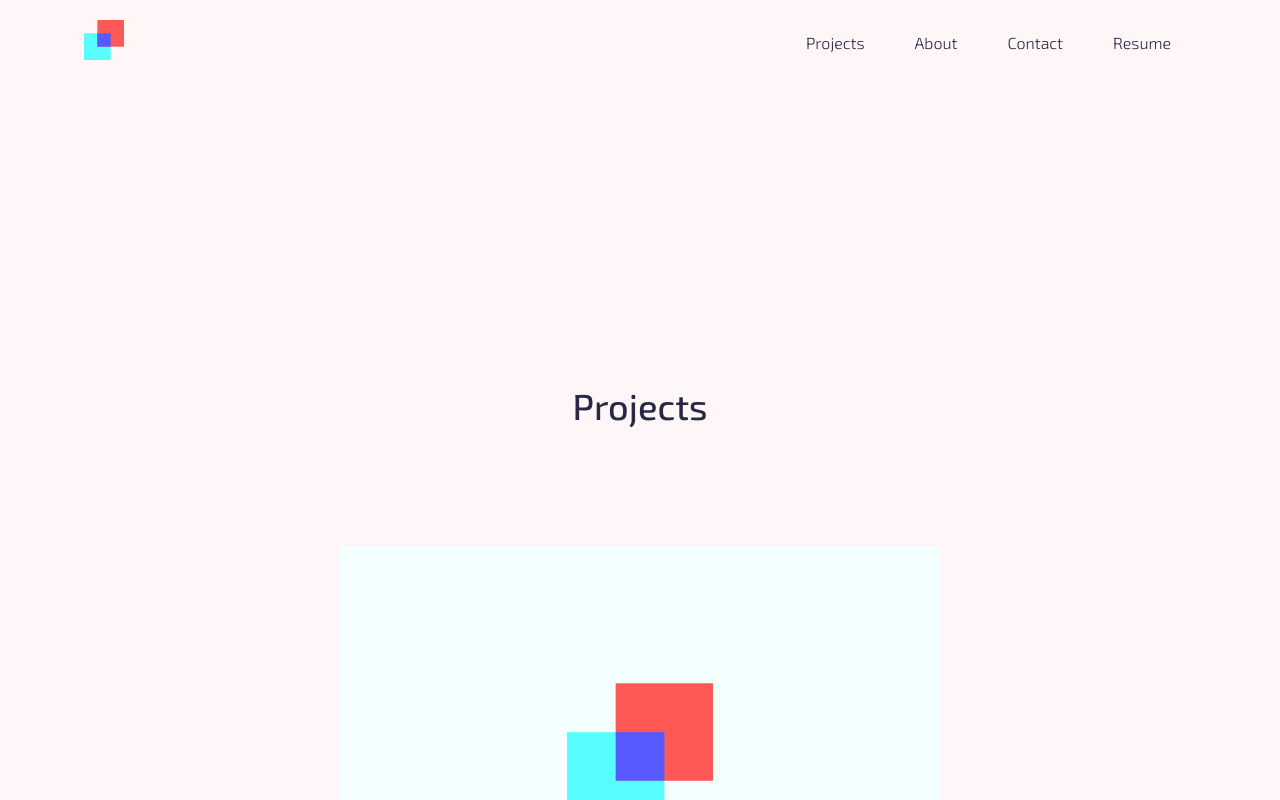
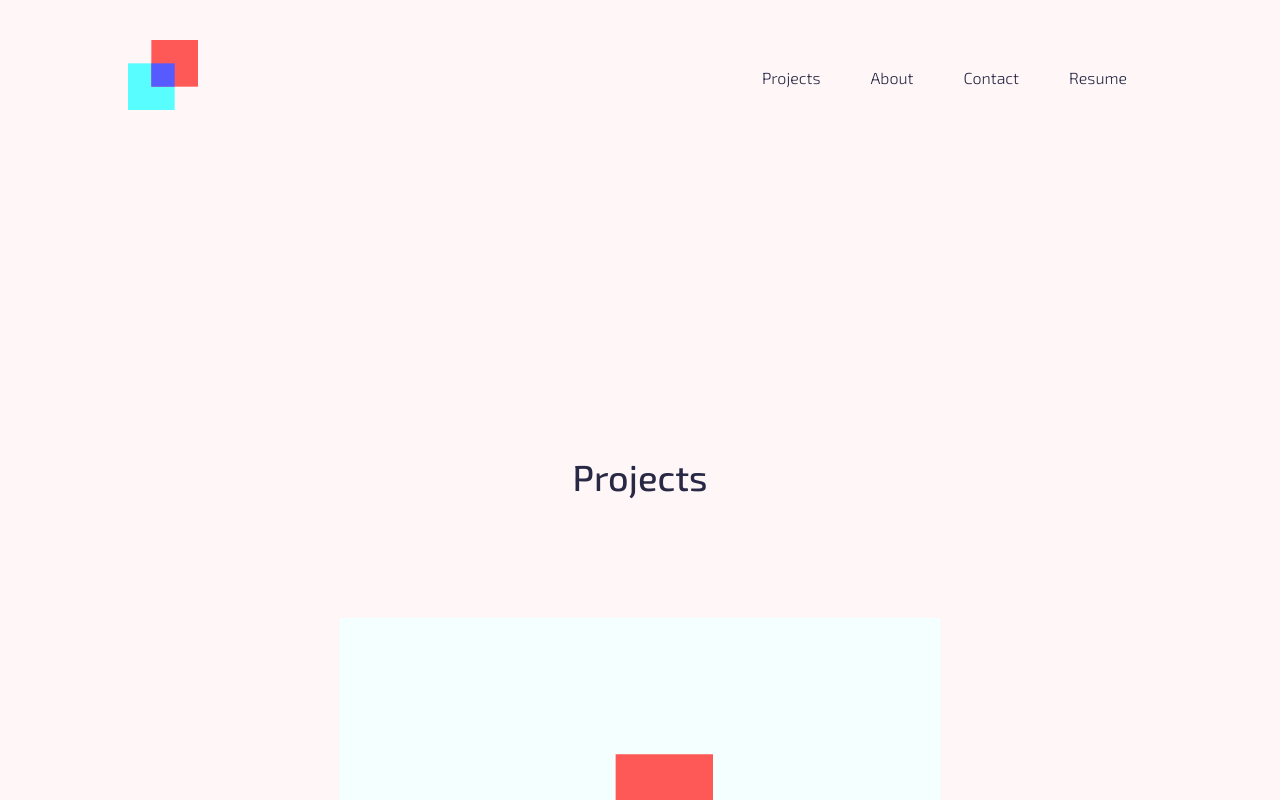
Before and after one commit to luanateixeira148/portfolio, a React (Create React App) app: page /portfolio/projects in a window 1280 px wide. Shown: the top 800 px of the page. Built offline with nearby package versions, Linux system fonts and the light colour scheme; the HTML template or start-up script is replaced by a standard one.

Commit message:
style navbar scrolling animation

```diff
--- a/src/App.js
+++ b/src/App.js
@@ -9,10 +9,12 @@ function App() {
   return (
     <div className="app" id="app">
       <NavBar />
-      <Routes>
-        <Route path="/portfolio" element={<Main />} />
-        <Route path="/portfolio/projects" element={<Projects />} />
-      </Routes>
+      <div className='app-body'>
+        <Routes>
+          <Route path="/portfolio" element={<Main />} />
+          <Route path="/portfolio/projects" element={<Projects />} />
+        </Routes>
+      </div>
       <Footer />
     </div>
   );
--- a/src/App.scss
+++ b/src/App.scss
@@ -7,15 +7,18 @@
 }
 
 body {
-  background-color: $light-coral;
   margin: 0;
   padding: 0;
-  @include flexCenter(column)
 }
 
 .app {
+  width: 100vw;
   background-color: $light-coral;
-  width: 90vw;
-  min-width: 300px;
-  max-width: 1300px;
+  @include flexCenter(column);
+
+  .app-body {
+    width: 100%;
+    min-width: 300px;
+    max-width: 1300px;
+  }
 }
--- a/src/components/NavBar/index.js
+++ b/src/components/NavBar/index.js
@@ -39,6 +39,7 @@ function NavBar() {
           <MobileNavBar />
         </div>
       </div>
+
   );
 }
 
--- a/src/components/NavBar/navbar.scss
+++ b/src/components/NavBar/navbar.scss
@@ -4,13 +4,14 @@
   position: sticky;
   top: 0;
   z-index: 1;
+  width: 100%;
   background-color: $light-coral;
 
   display: flex;
   flex-direction: row;
   justify-content: space-between;
   align-items: center;
-  padding: 20px;
+  padding: 20px 50px;
 }
 
 @media (min-width: $desktop-min-width) {
@@ -19,7 +20,7 @@
   }
 
   .large {
-    padding: 40px 20px;
+    padding: 40px 10%;
     border-bottom: 1px transparent solid;
     transition: 1s ease;
     .logo {
@@ -29,8 +30,9 @@
   }
 
   .shrank {
-    border-bottom: 1px #FEDBDB solid;
-    padding: 10px 20px;
+    border-bottom: 1px #F3EDED solid;
+    box-shadow: 2px 2px 5px rgba(212, 212, 212, 0.4);
+    padding: 10px 10%;
     transition: 1s ease;
     .logo {
       width: 40px;
@@ -40,10 +42,27 @@
 }
 
 @media (max-width: $mobile-max-width) {
-  .logo {
-    width: 40px;
-  }
   .desktop-nav-container {
     display: none;
   }
+  .large {
+    padding: 25px 10%;
+    border-bottom: 1px transparent solid;
+    transition: 1s ease;
+    .logo {
+      width: 50px;
+      transition: 1s ease;
+    }
+  }
+  .shrank {
+    border-bottom: 1px #F3EDED solid;
+    box-shadow: 2px 2px 5px rgba(212, 212, 212, 0.4);
+    padding: 10px 10%;
+    transition: 1s ease;
+    .logo {
+      width: 30px;
+      transition: 1s ease;
+    }
+  }
+
 }
```
Lines whose indentation alone changed are shown as unchanged.
